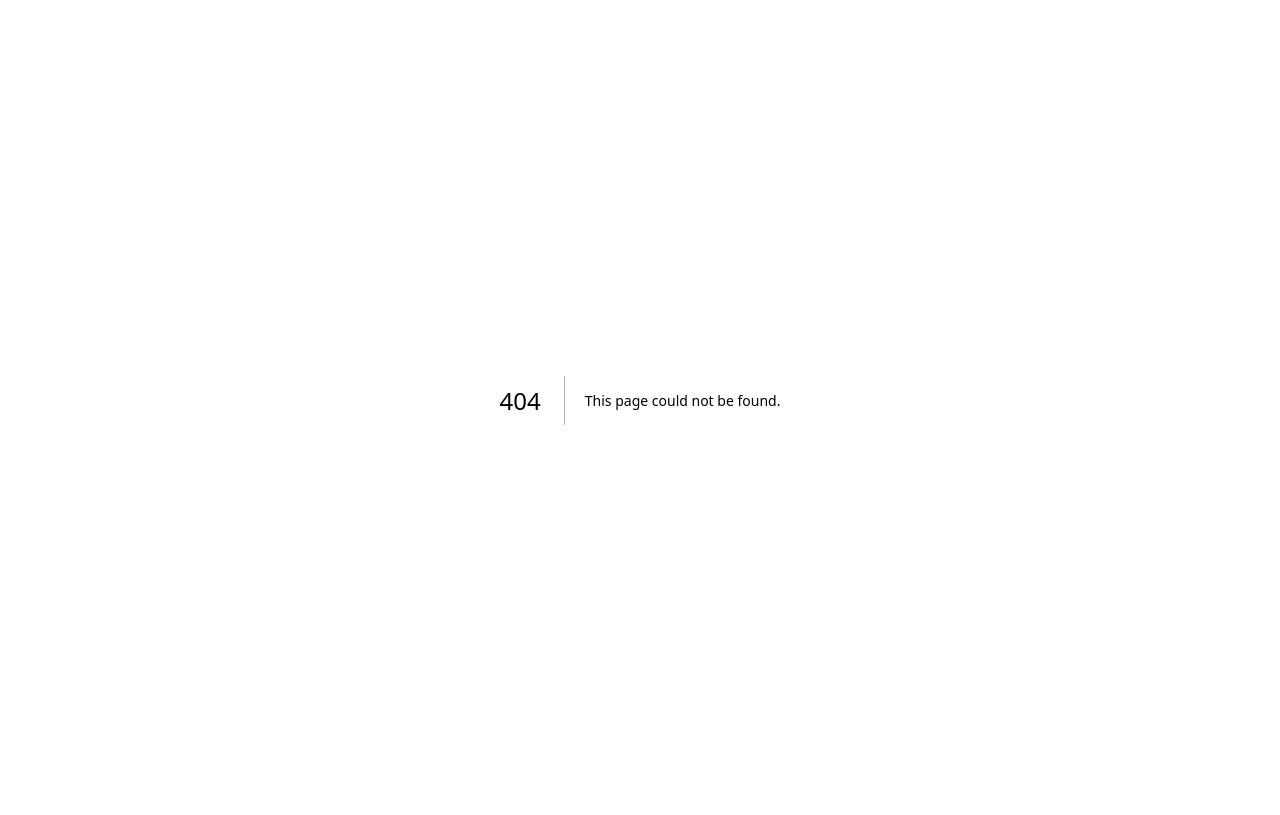
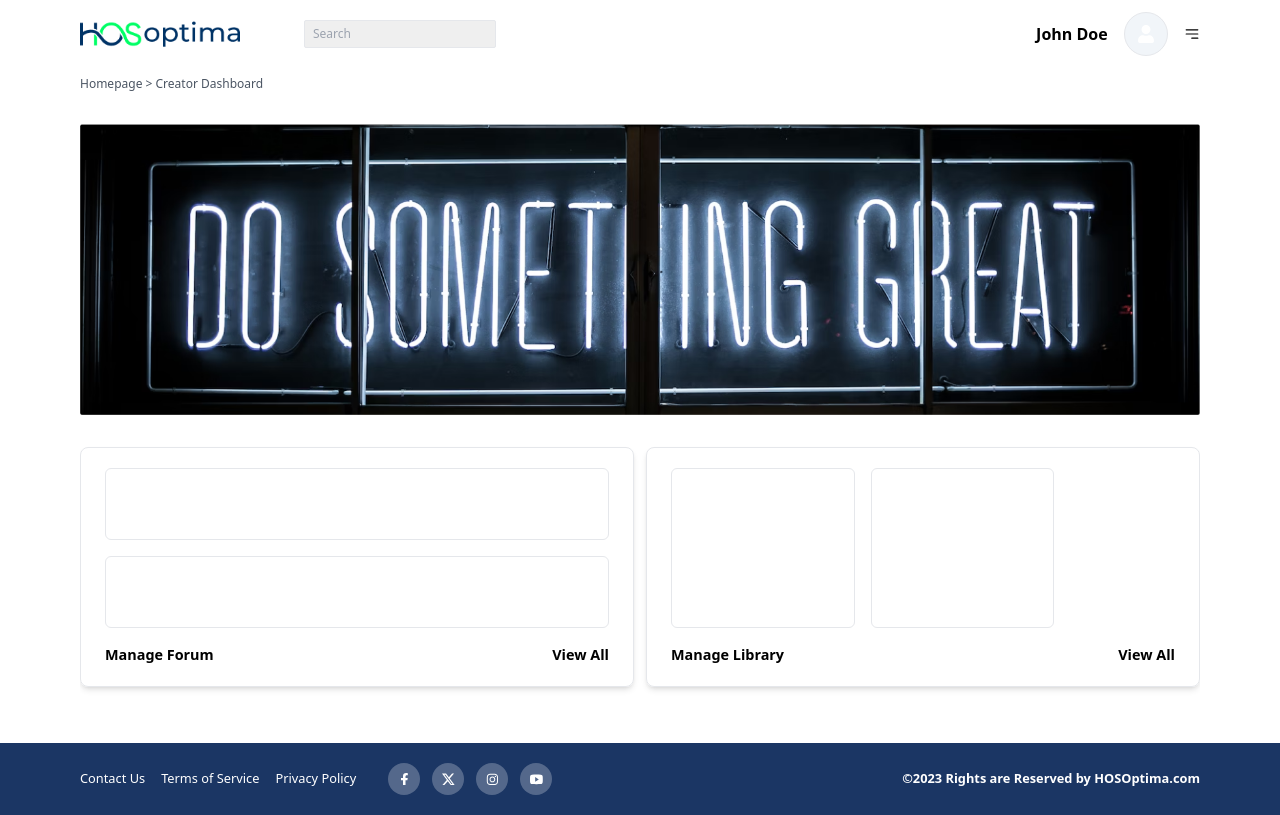
Before and after one commit to Haymoux/test-haybe, a Next.js app in the folder frontend/: page /admin/creator-dashboard in a window 1280 px wide. Before the commit this address had no page. Built offline with nearby package versions, Linux system fonts and the light colour scheme.

Commit message:
addition of admin layout and update on creator dashboard page

```diff
--- /dev/null
+++ b/frontend/app/admin/creator-dashboard/page.tsx
@@ -0,0 +1,45 @@
+// import React from 'react'
+
+import Link from "next/link";
+import Image from 'next/image';
+import  background from '../../../assets/Rectangle 9670.png'
+
+export default function CreatorDashboard() {
+    return (
+        <>
+            <h5 className='text-xs mb-4 text-gray-600'>Homepage &gt; Creator Dashboard </h5>
+            <div className="w-full">
+                <Image
+                    src={background}
+                    alt="Background Image"
+                    className="my-8"
+                />
+            </div>
+
+            <div className='w-full'>
+                <div className="flex gap-3 max-lg:grid max-lg:w-full">
+                    <div className='shadow-md rounded-lg border w-[50%] max-lg:w-full grid gap-4 py-5 px-6' >
+                        <div className="w-full h-[10rem] grid gap-4">
+                            <div className="w-full border rounded-md"></div>
+                            <div className="w-full border rounded-md"></div>
+                        </div>
+                        <div className="flex w-full justify-between font-semibold text-[0.9rem]">
+                            <Link href={ `/super-admin/content-management`}>Manage Forum </Link>
+                            <Link href={ `/super-admin/content-management`}>View All</Link>
+                        </div>
+                    </div>
+                    <div className='shadow-md rounded-lg border w-[50%] max-lg:w-full grid gap-4 py-5 px-6' >
+                        <div className="w-[76%] h-[10rem] flex gap-4">
+                            <div className="h-full w-full border rounded-md"></div>
+                            <div className="h-full w-full border rounded-md"></div>
+                        </div>
+                        <div className="flex w-full justify-between font-semibold text-[0.9rem]">
+                            <Link href={ `/super-admin/content-management`}>Manage Library </Link>
+                            <Link href={ `/super-admin/content-management`}>View All</Link>
+                        </div>
+                    </div>
+                </div>
+            </div>
+        </>
+    )
+}
--- /dev/null
+++ b/frontend/app/admin/layout.tsx
@@ -0,0 +1,25 @@
+'use client'
+
+import { AdminFooter } from "@/components/AdminFooter";
+import { AdminNav } from "@/components/AdminNav";
+import { NavBar } from "@/components/NavBar";
+import { SideBar } from "@/components/SideBar";
+import { useState } from "react";
+
+export default function RootLayout({
+  children,
+}: Readonly<{
+  children: React.ReactNode;
+}>) {
+
+
+  return (
+    <main className="h-screen w-full font-inter">
+        <AdminNav />
+          <div className="overflow-y-auto mx-20 max-sm:mx-4 my-2 pb-12">
+            {children}
+          </div>
+        <AdminFooter />
+    </main>
+  );
+}
--- a/frontend/app/super-admin/advertisement-management/page.tsx
+++ b/frontend/app/super-admin/advertisement-management/page.tsx
@@ -11,7 +11,7 @@ export default function AdvertisementManagement() {
                 key={index}
                 title={card.title}
                 description={card.description}
-                image={card.image}
+                image={card.image ? card.image : ''}
                 />
             ))}
         </div>
--- /dev/null
+++ b/frontend/components/AdminFooter.tsx
@@ -0,0 +1,47 @@
+'use client'
+
+import Link from 'next/link';
+import React from 'react'
+import { AiFillInstagram } from 'react-icons/ai';
+import { BsTwitterX } from 'react-icons/bs';
+import { FaFacebookF, FaInstagram } from 'react-icons/fa';
+import { IoLogoYoutube } from 'react-icons/io';
+
+
+
+export const AdminFooter: React.FC = () => {
+  return (
+    <div className='py-5 px-20 bg-[#1B3664] max-lg:px-10 flex items-center justify-between text-white text-[0.8rem] '>
+        <div className='flex gap-8'>
+            <div className="flex items-center justify-around gap-4 font-normal">
+                <Link href={`/admin/creator-dashboard`}>Contact Us</Link>
+                <Link href={`/admin/creator-dashboard`}>Terms of Service</Link>
+                <Link href={`/admin/creator-dashboard`}>Privacy Policy</Link>
+            </div>
+            <div className="flex items-center justify-around gap-3">
+                <Link href={`/admin/creator-dashboard`}>
+                    <div className='w-8 h-8 rounded-full bg-white bg-opacity-25 flex items-center justify-center'>
+                        <FaFacebookF />
+                    </div>
+                </Link>
+                <Link href={`/admin/creator-dashboard`}>
+                    <div className='w-8 h-8 rounded-full bg-white bg-opacity-25 flex items-center justify-center'>
+                        <BsTwitterX />
+                    </div>
+                </Link>
+                <Link href={`/admin/creator-dashboard`}>
+                    <div className='w-8 h-8 rounded-full bg-white bg-opacity-25 flex items-center justify-center'>
+                        <FaInstagram />
+                    </div>
+                </Link>
+                <Link href={`/admin/creator-dashboard`}>
+                    <div className='w-8 h-8 rounded-full bg-white bg-opacity-25 flex items-center justify-center'>
+                        <IoLogoYoutube />
+                    </div>
+                </Link>
+            </div>
+        </div>
+        <div className='font-semibold'> &copy;2023 Rights are Reserved by HOSOptima.com </div>
+    </div>
+  )
+}
--- /dev/null
+++ b/frontend/components/AdminNav.tsx
@@ -0,0 +1,41 @@
+'use client'
+
+import Image from 'next/image';
+import Link from 'next/link';
+import React from 'react'
+import { FaUser } from 'react-icons/fa';
+import { GoBell } from "react-icons/go";
+import logo from '../assets/hos logo (2).png'
+import { HiMiniBars3BottomRight } from 'react-icons/hi2';
+
+
+export const AdminNav: React.FC = () => {
+  return (
+    <div className='top-0 py-3 px-20 max-lg:px-10 flex items-center justify-between'>
+    <div className='flex items-center w-full gap-16 max-sm:gap-2'>
+        <Link href={`/admin/creator-dashboard`}>
+            <Image
+                src={logo}
+                alt='HOS Logo'
+                className='w-[10rem]'
+            />
+        </Link>
+        <input placeholder="Search" className="border bg-[#EFEFEF] w-[12rem] px-2 py-1 text-[0.75rem] outline-none rounded-sm" />
+    </div>
+    <div className='flex gap-4 items-center justify-between w-[12rem]'>
+        <h3 className='font-semibold max-sm:text-sm'>John Doe</h3>
+        <button title='User' className='flex gap-1 items-center'>
+        <div className='w-[2.75rem] h-[2.75rem] max-sm:w-10 max-sm:h-10 bg-slate-100 rounded-full text-white items-center text-lg max-sm:text-base justify-center flex border'>
+            <FaUser />
+        </div>
+        {/* <div>
+            <IoMdArrowDropdown />
+        </div> */}
+        </button>
+        <button title='notification'>
+            <HiMiniBars3BottomRight />
+        </button>
+    </div>
+    </div>
+  )
+}
--- a/frontend/mock data/advertContent.ts
+++ b/frontend/mock data/advertContent.ts
@@ -3,7 +3,7 @@ const advertContent =
     {
       title: 'Ads Need approval',
       description: 'Lorem ipsum is simply dummy text of the printing and typesetting industry. Lorem Ipsum has been the industry\'s standard dummy text ever since the 1500s, when an unknown printer took a galley of type and scrambled it to make a type specimen book.',
-    //   image: '/ads-need-approval.jpg',
+      image: '/ads-need-approval.jpg',
     },
     {
       title: 'Ads Need approval',
```
Also changed, not shown: frontend/assets/Rectangle 9670.png (added).
